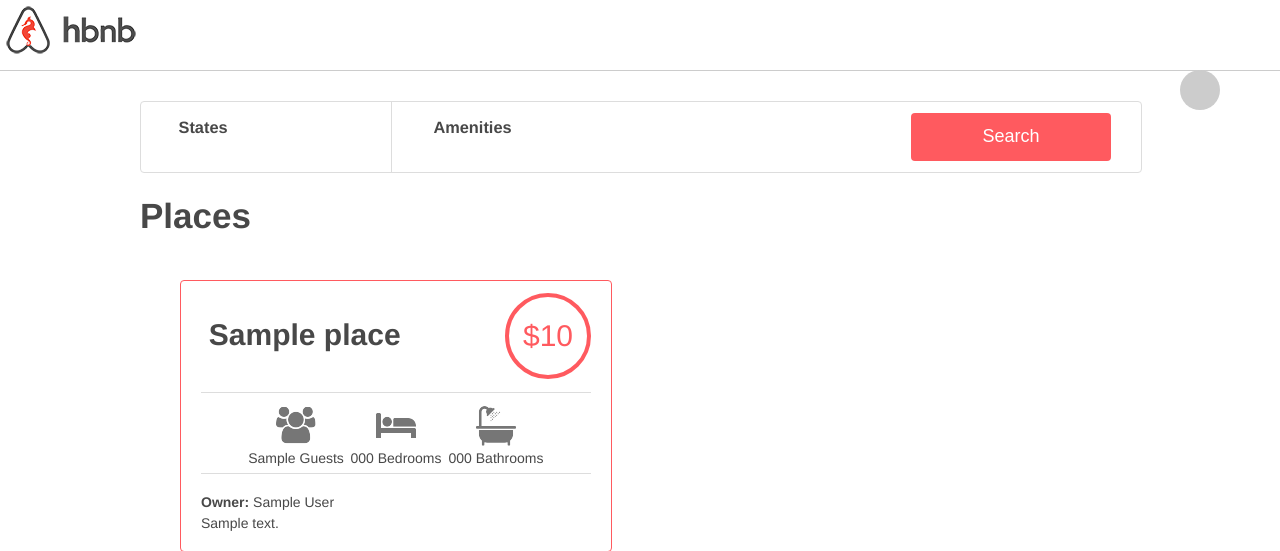
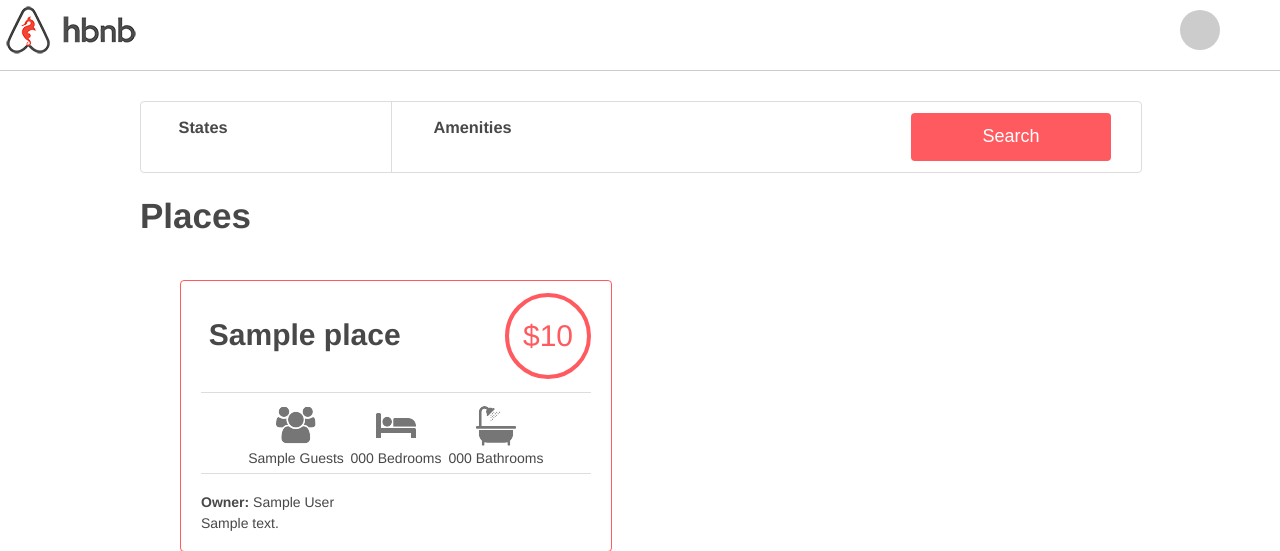
Before and after one commit to alemiherbert/AirBnB_clone_v4, a Flask app: template web_dynamic/templates/2-hbnb.html in a window 1280 px wide. Shown: the top 551 px of the page. Run offline with Flask 3, Linux system fonts and the light colour scheme; the template is opened without the code that fills it: most values are stand-ins (such as "Sample title", 1, 10 or a date in 2020).

Commit message:
css styling

```diff
--- a/web_dynamic/static/styles/3-header.css
+++ b/web_dynamic/static/styles/3-header.css
@@ -11,13 +11,15 @@ header .logo {
 }
 header div#api_status {
     background-color: #cccccc;
-    position: absolute;
     border-radius: 50%;
     margin-left: auto;
     margin-right: 30px;
     right: 30px;
     width: 40px;
     height: 40px;
+    top: 30px;
+    transform: translateY(-50%);
+    position: absolute;
 }
 .available {
     background-color: #ff545f !important;
```
